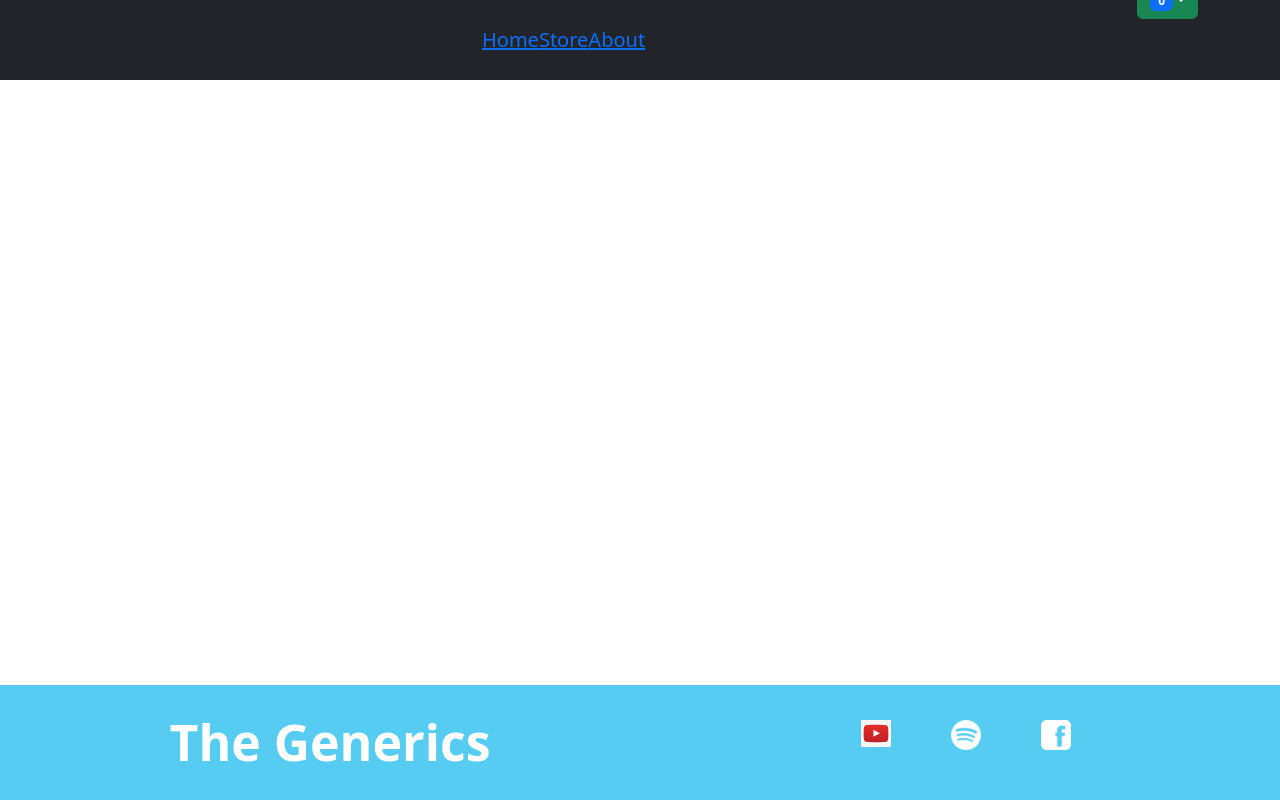
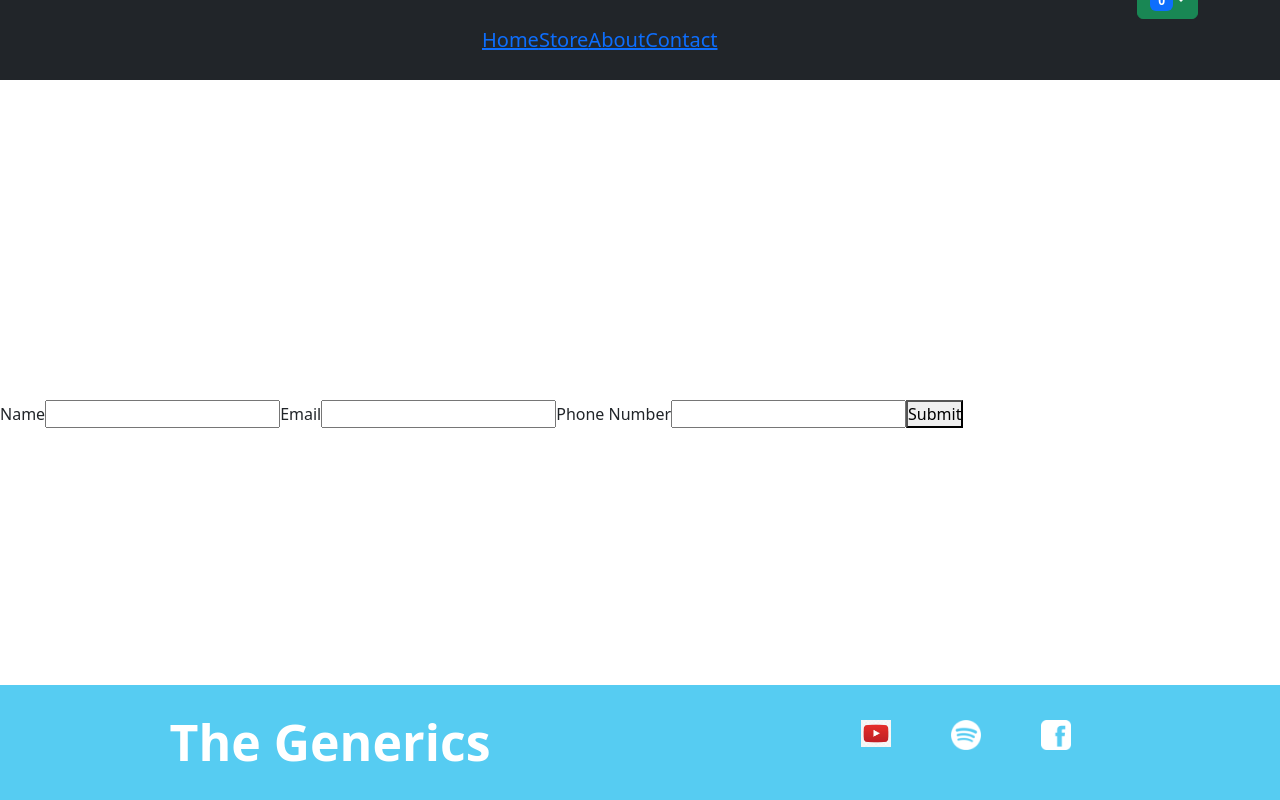
Before and after one commit to 2901shivam/my_ecommerce, a React (Create React App) app: page /contact in a window 1280 px wide. Built offline with nearby package versions, Linux system fonts and the light colour scheme.

Commit message:
ContactusFireBase

```diff
--- a/src/App.js
+++ b/src/App.js
@@ -6,6 +6,7 @@ import { useState } from "react";
 import { BrowserRouter, Routes, Route } from "react-router-dom";
 import About from "./componenets/Navbar/About";
 import Home from "./componenets/Navbar/Home";
+import Contact from "./componenets/Navbar/Contact";
 
 function App() {
   const [cartitems, setCartItems] = useState(false);
@@ -23,6 +24,7 @@ function App() {
         <Route path="/store" element={<BodyContent/>}/>
         <Route path="/about" element={<About />} />
         <Route path="/home" element={<Home/>}/>
+        <Route path="/contact" element={<Contact/>}/>
       </Routes>
 
       {cartitems && <Cart onClose={hideCartHandler} />}
--- /dev/null
+++ b/src/componenets/Navbar/Contact.js
@@ -0,0 +1,65 @@
+import React, { useState } from 'react'
+import classes from './Contact.module.css';
+
+const Contact = (props) => {
+const[name,setName]=useState("");
+const[email,setEmail]=useState("");
+const[number,setNumber]=useState("");
+
+const nameChangeHandler=(event)=>{
+    setName(event.target.value);
+}
+
+const emailChangehandler=(event)=>{
+
+    setEmail(event.target.value);
+
+}
+
+const numberChangeHandler=(event)=>{
+    setNumber(event.target.value);
+}
+
+const submit=(event)=>{
+
+    event.preventDefault();
+
+    const contactUs={
+        name:name,
+        email:email,
+        number:number,
+}
+
+savedataOnBackendserver(contactUs);
+
+}
+
+const savedataOnBackendserver=async(contactUs)=>{
+   const respnose=await fetch("https://react-ecommerceproject-2e47f-default-rtdb.firebaseio.com/conatc.json",{
+    method:'POST',
+    body:JSON.stringify(contactUs)
+   })
+
+   const data=await respnose.json();
+   console.log(data);
+
+
+}
+
+
+  return (
+
+      <form className={classes.container}onSubmit={submit}>
+      <label htmlFor='Name'>Name</label>
+      <input type='text' value={name} id='nameId' onChange={nameChangeHandler}/>
+      <label htmlFor='Email'>Email</label>
+      <input type='email' value={email} id='emailId' onChange={emailChangehandler}/>
+      <lable htmlFor='Number'>Phone Number</lable>
+      <input type='number' value={number} id='numberId' onChange={numberChangeHandler}/>
+      <button>Submit</button>
+      </form>
+
+  )
+}
+
+export default Contact
--- /dev/null
+++ b/src/componenets/Navbar/Contact.module.css
@@ -0,0 +1,4 @@
+.container{
+    box-sizing: border-box;
+    margin-top: 20rem;
+}
--- a/src/componenets/Navbar/Header.js
+++ b/src/componenets/Navbar/Header.js
@@ -16,6 +16,7 @@ const Header = (props) => {
             <NavLink to='/Home'>Home</NavLink>
             <NavLink to='/store'>Store</NavLink>
             <NavLink to='/about'>About</NavLink>
+            <NavLink to='/contact'>Contact</NavLink>
         </div>
 
           </Nav>
```
